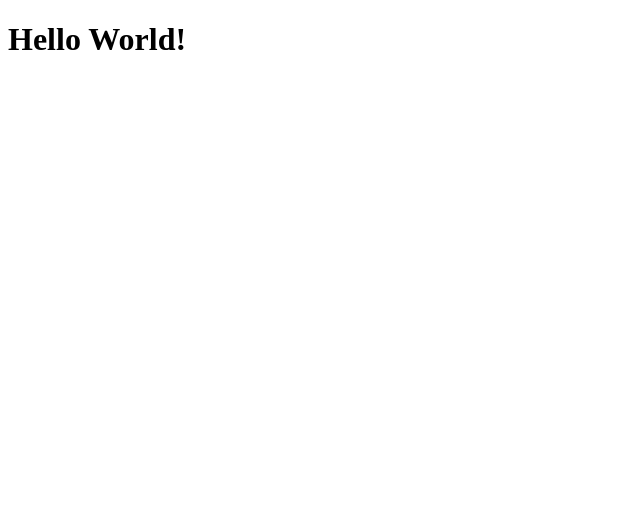
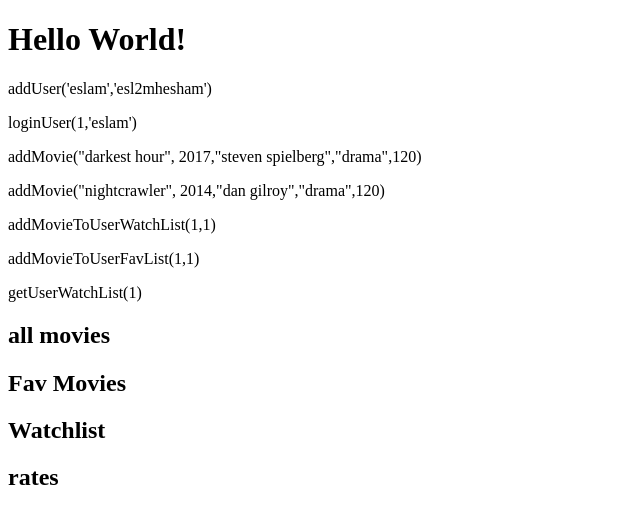
Before and after one commit to eslamheshamm/Learning-Redux, a plain HTML site: page index.html in a window 1280 px wide. Shown: the whole page, without its empty margins (0-640 px from the left). Drawn offline with Linux system fonts and the light colour scheme.

Commit message:
present data

```diff
--- a/index.html
+++ b/index.html
@@ -7,6 +7,24 @@
 	</head>
 	<body>
 		<h1>Hello World!</h1>
+		<p>addUser('eslam','esl2mhesham')</p>
+		<p>loginUser(1,'eslam')</p>
+		<p>addMovie("darkest hour", 2017,"steven spielberg","drama",120)</p>
+		<p>addMovie("nightcrawler", 2014,"dan gilroy","drama",120)</p>
+		<p>addMovieToUserWatchList(1,1)</p>
+		<p>addMovieToUserFavList(1,1)</p>
+		<p>getUserWatchList(1)</p>
+		<h2>all movies</h2>
+		<ul id="ul_movies"></ul>
+
+		<h1 id="welcome"></h1>
+		<h2>Fav Movies</h2>
+		<p id="is_fav"></p>
+		<ul id="fav"></ul>
+		<h2>Watchlist</h2>
+		<ul id="watch"></ul>
+		<h2>rates</h2>
+		<ul id="rate"></ul>
 	</body>
 	<script src="reducer.js"></script>
 </html>
```
